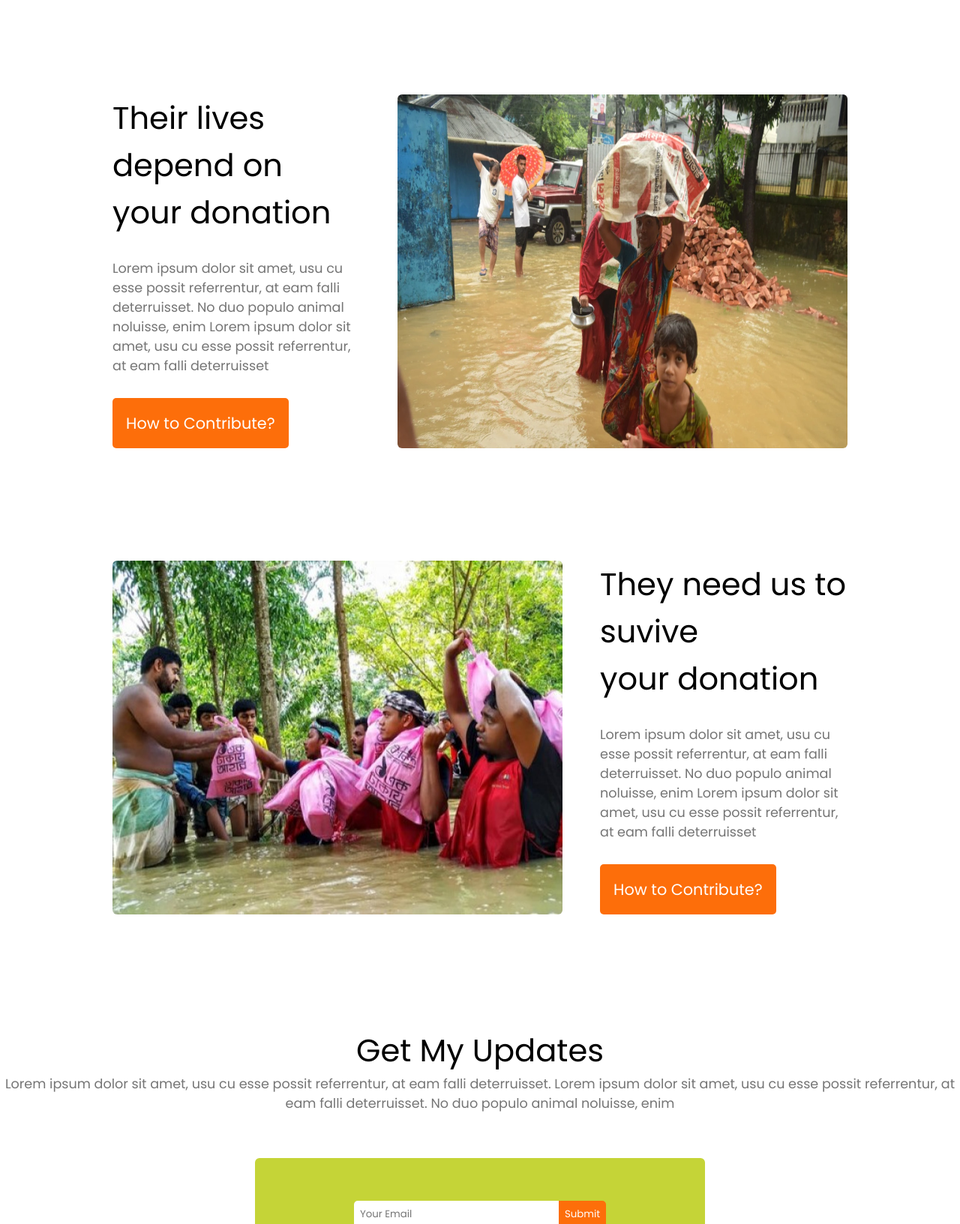
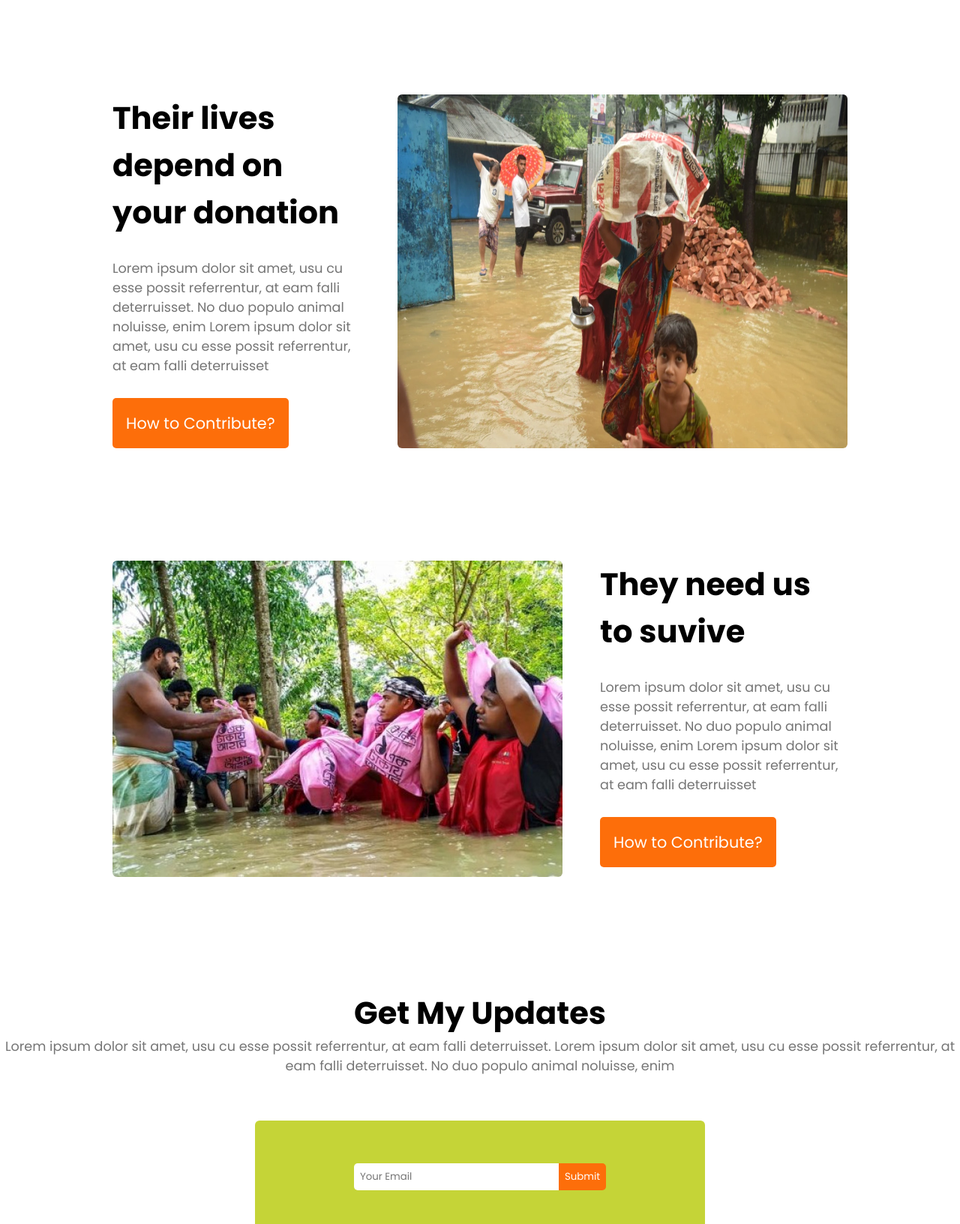
Before and after one commit to mssadik/donet-today-sadik, a plain HTML site: page index.html in a window 1280 px wide. Shown: the part 2080-3713 px from the top of the page at 75% size. Drawn offline with Linux system fonts and the light colour scheme; a web font is replaced by a local one.

Commit message:
some modify after complate the project

```diff
--- a/index.html
+++ b/index.html
@@ -36,7 +36,7 @@
     <!-- donet plane section start here  -->
     <section class="donet-plan-section">
         <div class="donet-plane-text">
-            <h1 class="common-title">Our Donate Plan</h1>
+            <h2 class="common-title">Our Donate Plan</h2>
             <p class="common-para">Lorem ipsum dolor sit amet, usu cu esse possit referrentur, at eam falli <br> deterruisset. No duo populo animal noluisse, enim </p>
         </div>
         <div class="donet-plane-card">
@@ -61,7 +61,7 @@
     <!-- artical section start here  -->
     <section class="artical-section">
         <div class="artical-left">
-            <div class="artical-left-title common-title">Their lives depend on <br> your donation</div>
+            <h2 class="artical-left-title common-title">Their lives depend on <br> your donation</h2>
             <p class="artical-left-para common-para">Lorem ipsum dolor sit amet, usu cu esse possit referrentur, at eam falli deterruisset. No duo populo animal noluisse, enim Lorem ipsum dolor sit amet, usu cu esse possit referrentur, at eam falli deterruisset</p>
             <button class="artical-left-btn primary-btn">How to Contribute?</button>
         </div>
@@ -70,7 +70,7 @@
     <section class="artical-section">
         <img src="images/donation11.jpg" alt="" class="artical-right-img">
         <div class="artical-left">
-            <div class="artical-left-title common-title">They need us to suvive <br> your donation</div>
+            <h2 class="artical-left-title common-title">They need us to suvive</h2>
             <p class="artical-left-para common-para">Lorem ipsum dolor sit amet, usu cu esse possit referrentur, at eam falli deterruisset. No duo populo animal noluisse, enim Lorem ipsum dolor sit amet, usu cu esse possit referrentur, at eam falli deterruisset</p>
             <button class="artical-left-btn primary-btn">How to Contribute?</button>
         </div>
@@ -81,7 +81,7 @@
     <!-- form start here  -->
     <div class="from">
         <div class="from-text">
-            <div class="common-title">Get My Updates</div>
+            <h2 class="common-title">Get My Updates</h2>
             <p class="common-para">Lorem ipsum dolor sit amet, usu cu esse possit referrentur, at eam falli deterruisset. Lorem ipsum dolor sit amet, usu cu esse possit referrentur, at eam falli deterruisset. No duo populo animal noluisse, enim</p>
         </div>
         <div class="huday">
```
